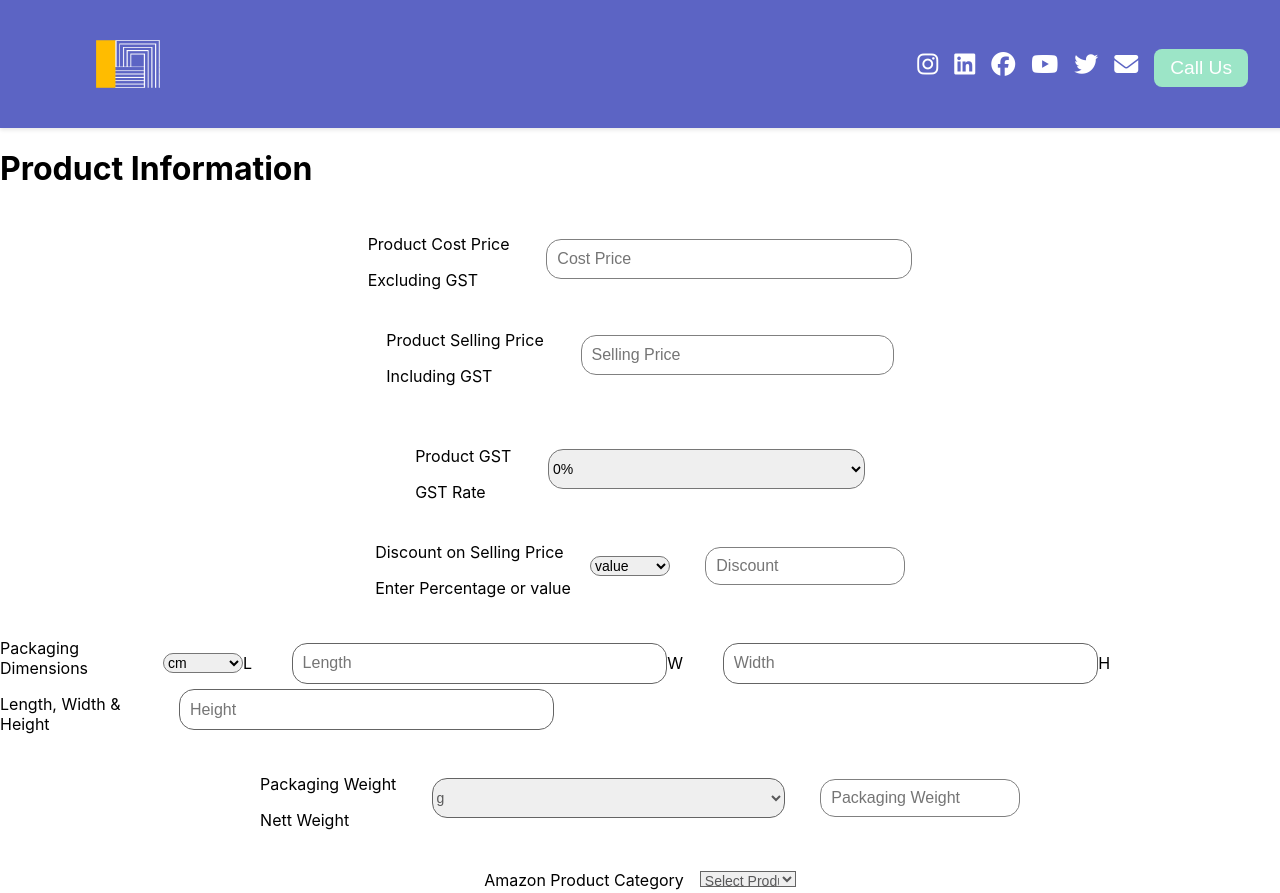
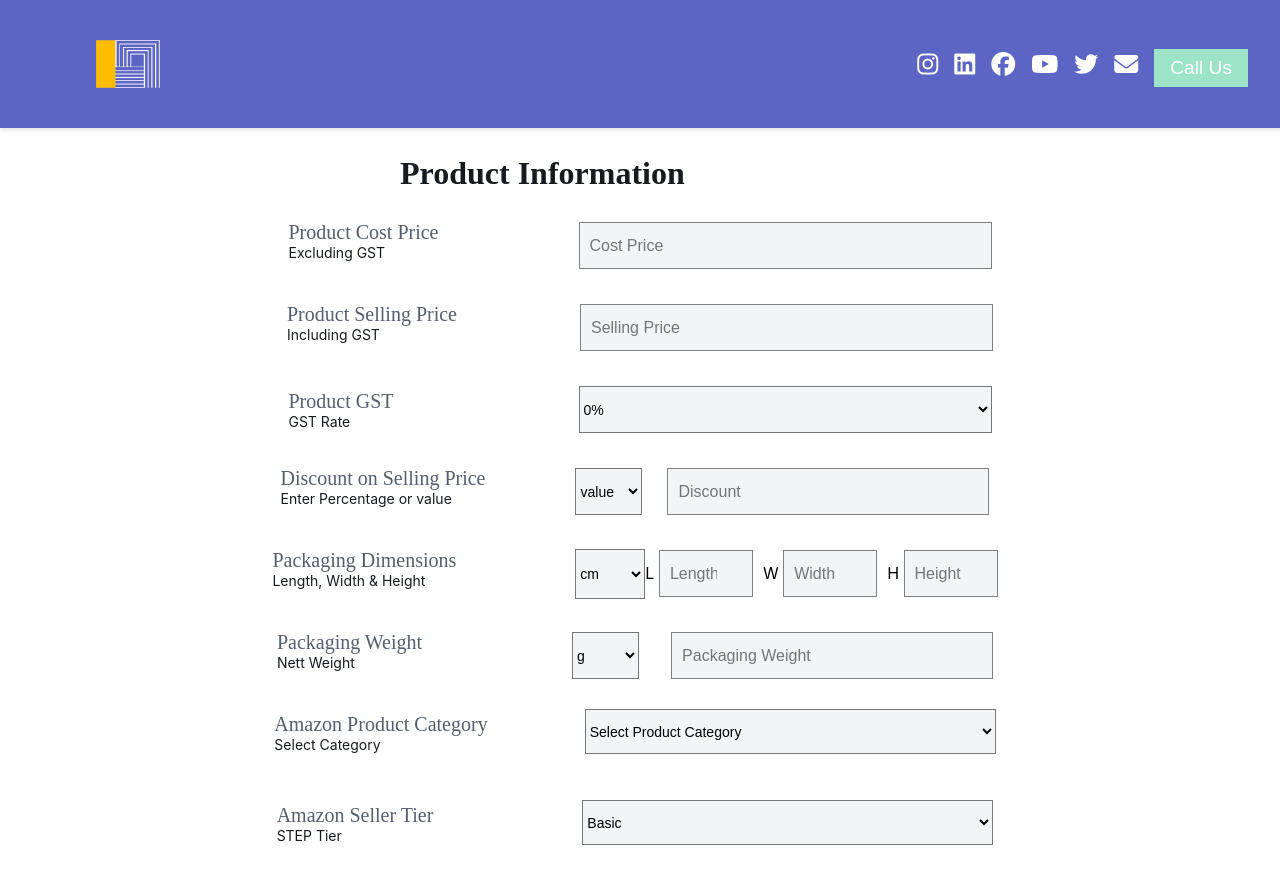
Before and after one commit to seller-square/Margin-Analyser, a React (Create React App) app in the folder my-app/: page / in a window 1280 px wide. Shown: the top 893 px of the page. Built offline with nearby package versions, Linux system fonts and the light colour scheme.

Commit message:
ui changes

```diff
--- a/my-app/src/index.css
+++ b/my-app/src/index.css
@@ -29,24 +29,44 @@ input {
   padding: 10px;
   margin-top: 5px;
   border: 1px solid gray;
-  border-radius: 15px;
   font-size: 16px;
-  width: 50vh;
+  font-size: 14px;
+  background: #F3F4F6FF;
+
 }
 
-button {
-  background-color: #6AC489;
-  color: white;
-  padding: 10px 20px;
+/* Button 1 */
+.button {
+  position: absolute;
+  top: 334px;
+  left: 586px;
+  height: 52px;
+  padding: 0 20px;
+  display: flex;
+  align-items: center;
+  justify-content: center;
+  font-family: Inter; /* Body */
+  font-size: 18px;
+  line-height: 28px;
+  color: #FFFFFFFF; /* white */
+  background: #00BDD6FF; /* primary-500 */
+  opacity: 1;
   border: none;
-  border-radius: 5px;
-  margin-top: 20px;
-  font-size: 16px;
-  cursor: pointer;
+  border-radius: 6px; /* border-l */
 }
-
-button:hover {
-  background-color: #9ce2c4;
+/* Hover */
+.button:hover {
+  color: #FFFFFFFF; /* white */
+  background: #00A9C0FF; /* primary-550 */
+}
+/* Pressed */
+.button:hover:active {
+  color: #FFFFFFFF; /* white */
+  background: #0095A9FF; /* primary-600 */
+}
+/* Disabled */
+.button:disabled {
+  opacity: 0.4;
 }
 
 /* header CSS */
@@ -109,7 +129,6 @@ img{
   color: #fff;
   padding: 0.5rem 1rem;
   border: none;
-  border-radius: 0.5rem;
   font-size: 1.2rem;
   cursor: pointer;
   margin-top: 0.5rem;
@@ -143,7 +162,6 @@ form {
 .form-group select {
   padding: 8px;
   border: 1px solid #ccc;
-  border-radius: 4px;
   font-size: 16px;
 }
 
@@ -151,21 +169,24 @@ form {
   width: 100%;
 }
 
-.form-group label.boxed {
-  display: inline-block;
-  background-color: #eee;
-  padding: 10px 20px;
-  border-radius: 5px;
-  font-weight: bold;
-  margin-right: 10px;
-  margin-bottom: 5px;
-}
+
 
 .formFields{
   display: flex;
-  margin-top: 1.5rem;
+
+  }
+
+.Rhs{
+margin-left: 10px;
 }
-
+.productDetails{
+  margin-left: 400px;
+  margin-bottom: 20px;
+   font-family: Epilogue; /* Heading */
+  font-size: 32px;
+  line-height: 48px;
+  color: #171A1FFF; /* neutral-900 */
+}
 /* Set font family and font size for placeholder */
 input::placeholder {
   font-family: 'Montserrat', sans-serif;
@@ -188,107 +209,195 @@ select {
 
 /* button */
 .submitButton{
-  padding-left: 1.5rem;
-  padding-right: 1.5rem;
-  border-radius: 10px;
+ /* Button 1 */
+    top: 334px;
+  left: 586px;
+  height: 52px;
+  margin-top: 20px;
+  padding: 0 20px;
+  display: flex;
+  align-items: center;
+  justify-content: center;
+  font-family: Inter; /* Body */
+  font-size: 18px;
+  line-height: 28px;
+  color: #FFFFFFFF; /* white */
+  background: #00BDD6FF; /* primary-500 */
+  opacity: 1;
+  border: none;
+  border-radius: 6px; /* border-l */
 }
+/* Hover */
+.button:hover {
+  color: #FFFFFFFF; /* white */
+  background: #00A9C0FF; /* primary-550 */
+}
+/* Pressed */
+.button:hover:active {
+  color: #FFFFFFFF; /* white */
+  background: #0095A9FF; /* primary-600 */
+}
+/* Disabled */
+.button:disabled {
+  opacity: 0.4;
+}
+
 input::placeholder{
  font-size: 1rem;
  font-style: monserrat;
 }
+.inputLabels{
+   font-family: Epilogue; /* Heading */
+  font-size: 20px;
+  line-height: 30px;
+  color: #565E6CFF; /* neutral-600 */
+}
 
+.sidep{
+
+  font-family: Inter;
+  font-size: 14px;
+  line-height: 22px;
+  margin-top: -5px;
+  color: #171A1FFF;
+}
 /* form fields CSS */
 /* Line 1 CSS (SP and CP)*/
 
 .lineOne{
-  width: 21.5rem;
-  margin-left: 2.3rem;
-}
+  width: 391px;
+  height: 25px;
+  margin-left: 50px;
+  margin-bottom: 30px;
+  }
 
 /* line two CSS (GST discount percent box)*/
 .lineTwo{
-  width: 18.2rem;
-  margin-left: 2.3rem;
-}
+  width: 391px;
+  height: 25px;
+  margin-left: 33px;
+  margin-bottom: 15px;
+
+  }
 #gstValues{
-  width: 19.8rem;
-  border-radius: 15px;
-  height: 2.5rem;
-  margin-top: 3px;
+  width: 413px;
+  height: 47px;
+   margin-left: 95px;
+   margin-bottom: 30px;
+   font-size: 14px;
+   background: #F3F4F6FF;
+
 }
 #percentOrValue{
-  width: 5rem;
-  border-radius: 15px;
-  margin-left: 1.2rem;
+  width: 67px;
+  height: 47px;
+  margin-right: 55px;
+  margin-left: px;
+  margin-bottom: 30px;
+  font-size: 14px;
+  background: #F3F4F6FF;
 }
 /* line three CSS (lbh and cm/inch) */
 
 .lineThree{
-  width: 11.1rem;
-  margin-left: 2.2rem;
-  font-size: 14px;
+  position: inherit;
+  width: 300px;
+  height: 25px;
+  margin-left: -30px;
+  margin-right: 10px;
 }
 #measurementDimensions{
-  width: 5rem;
-  border-radius: 15px;
-  margin-left: 1.2rem;
+  width: 70px;
+  height: 50px;
+  margin-left: 69px;
+  font-size: 14px;
+  background: #F3F4F6FF;
+
 }
 
 /*line four CSS weight and kg/g */
 .lineFour{
-  width: 22.1rem;
-  margin-left: 2.2rem;
-  border-radius: 15px;
-  border-color: #646464;
-  color: #585859;
-  font-size: 14px;
-  height: 1.2rem;
+  width: 72px;
+  height: 25px;
+  margin-right: 10px;
+  margin-bottom: 30px;
 }
 
 #weightDimensions{
-  height: 2.5rem;
-  margin-top: 3px;
+  width: 67px;
+  height: 47px;
+  margin-right: 62px;
+  margin-left: 70px;
+  font-size: 14px;
+  background: #F3F4F6FF;
 }
 
 /* line five(category and tier) */
 .lineFive{
   width: 22.8rem;
   margin-left: 2.2rem;
-  border-radius: 15px;
   height: 2.5rem;
   margin-bottom: 1rem;
-    border-color: #646464;
-  color: #585859;
-  font-size: 14pxrem;
+  border-color: #646464;
+    font-size: 14px;
+  margin-bottom: 15px;
 }
 /*line six (add shipping local national regional)*/
-.addShipping{
-  font-size: 1rem;
-  margin-left: 3rem;
+
+.line{
+  display: flex;
 }
-.lineSix{
-  width: 14rem;
-  margin-left: 0.8rem;
-  margin-top: -1rem;
-}
-.label2{
-  margin-top: 1rem;
-  margin-left: 0.2rem;
-}
-.additionalShippingCost{
-  margin-left: 1.7rem;
-}
+
+
 
 /*line seven shipment options */
 .lineSeven{
-  margin-left: 1rem;
-  width: 6rem;
-  height: 1rem;
-  border-color: #646464;
-  color: #585859;
+  width: 411px;
+  height: 45px;
+  margin-left: 17px;
+  margin-bottom: 30px;
   font-size: 14px;
+  background: #F3F4F6FF;
+}
+#category{
+  margin-left: -10px;
+  margin-bottom: 30px;
+
+}
+.lineEight{
+  width: 411px;
+  height: 45px;
+  margin-left: 69px;
+  margin-bottom: 15px;
+  font-size: 14px;
+  background: #F3F4F6FF;
+}
+.radio{
+  display: flex;
+  margin-left: 80px;
 }
 
+.lineNine{
+  height: 12px;
+  width: 50px;
+  margin-left: 40px;
+  margin-right: 20px;
+}
+.lineTen{
+  width: 100px;
+  height: 25px;
+  margin-left: 30px;
+}
+#add{
+  font-family: Epilogue; /* Heading */
+  font-size: 20px;
+  line-height: 30px;
+  color: #565E6CFF; /* neutral-600 */
+  margin-right: 50px;
+}
+.area{
+  margin-top: -20px;
+ }
 .shipmentOptions{
   margin-left: -2rem;
   width: 2rem;
@@ -304,74 +413,92 @@ input::placeholder{
 .line option{
   margin-left: 2rem;
 }
-/* table CSS */table {
+/* table CSS */
+table {
   border-collapse: collapse;
   width: 52%;
   margin-top: 2rem;
   margin-bottom: 2rem;
-  align-items: center;
+  align-items: left;
   margin-left: 25%;
   margin-right: 25%;
 }
 
-table.rounded {
+table {
   border: 2px solid #ddd;
-  border-radius: 20px;
-  overflow: hidden;
+    overflow: hidden;
 }
 
-table.rounded th,
-table.rounded td {
+table th,
+table td {
   padding: 10px;
   text-align: center;
   border: 1px solid #ddd;
 }
 
-table.rounded th {
+table th {
   background-color: #f2f2f2;
 }
 
-table.rounded tbody tr:nth-child(odd) {
+table tbody tr:nth-child(odd) {
   background-color: #f9f9f9;
 }
 
-table.rounded tbody tr:hover {
+table tbody tr:hover {
   background-color: #f5f5f5;
 }
 
 
-.tableTwoRow1 {
-  background-color: #EDDCF1 !important;
-  color: #fff;
-  border-radius: 14px;
+
+
+.formFields .line {
+  display: flex;
+   align-items: flex-end;
 }
 
-.tableTwoRow2 {
-  background-color: #D4AFFA !important;
-  border-radius: 14px;
+.formFields .line label.area {
+  text-align: right;
+  margin-top: 10px;
+}
+.titles{
+  display: flex ;
+  margin-left: 220px;
+  margin-bottom: -35px;
+}
+.national{
+  margin-top: -100px;
+  margin-left: 30px;
+}
+.para{
+  margin-left: 100px;
+margin-top: 60px;
+margin-bottom: 30px;
+}
+#a,#b,#c{
+  margin-right: 80px;
+}
+#d{
+  margin-right: 110px;
+}
+#e{
+  margin-right: 40px;
+  font-size: 20px;
+  line-height: 30px;
+  color: #565E6CFF;
+}
+#f{
+  margin-right: 70px;
+}
+#g{
+  margin-right: px;
+}
+#category{
+  margin-right: 70px;
 }
 
-.tableTwoRow3 {
-  background-color: #EDDCF1 !important;
-  border-radius: 14px;
+.addtionalShippingCost{
+  margin-top: 30px;
 }
-
-.tableTwoRow4 {
-  background-color: #DEC0F0 !important;
-  border-radius: 14px;
+.hidden{
+  display: flex;
 }
-
-.tableTwo th,
-.tableTwo td {
-  text-align: center;
-  padding: 10px;
-  font-family: 'Montserrat', sans-serif;
-  border: 1px solid #B9B9B9;
-  color: #000000;
-  font-style: normal;
-}
-
-.tableWrapper {
-  border-radius: 20px;
-  overflow: hidden;
-}
```
